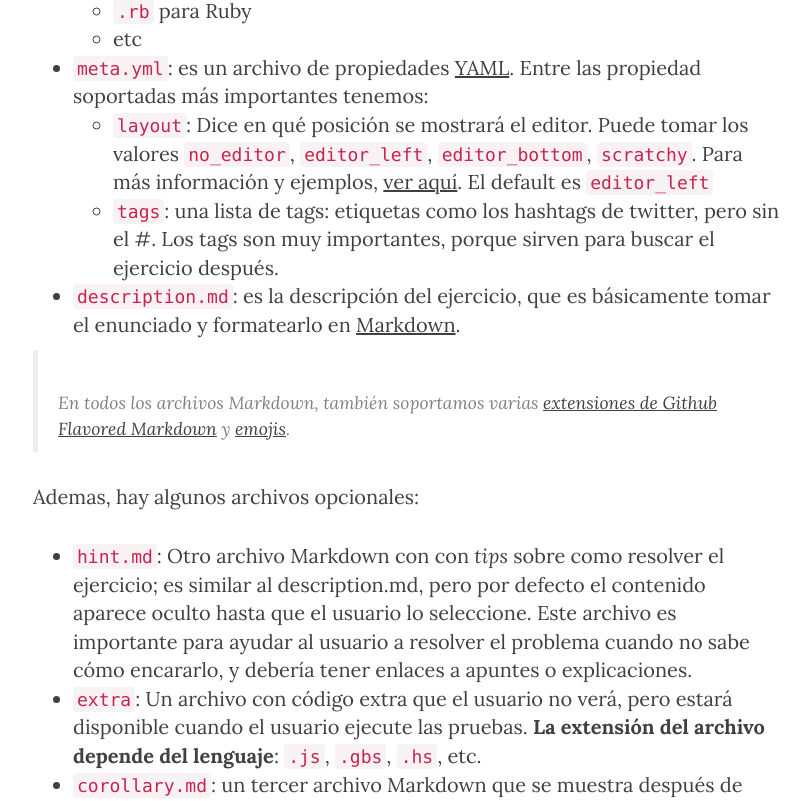
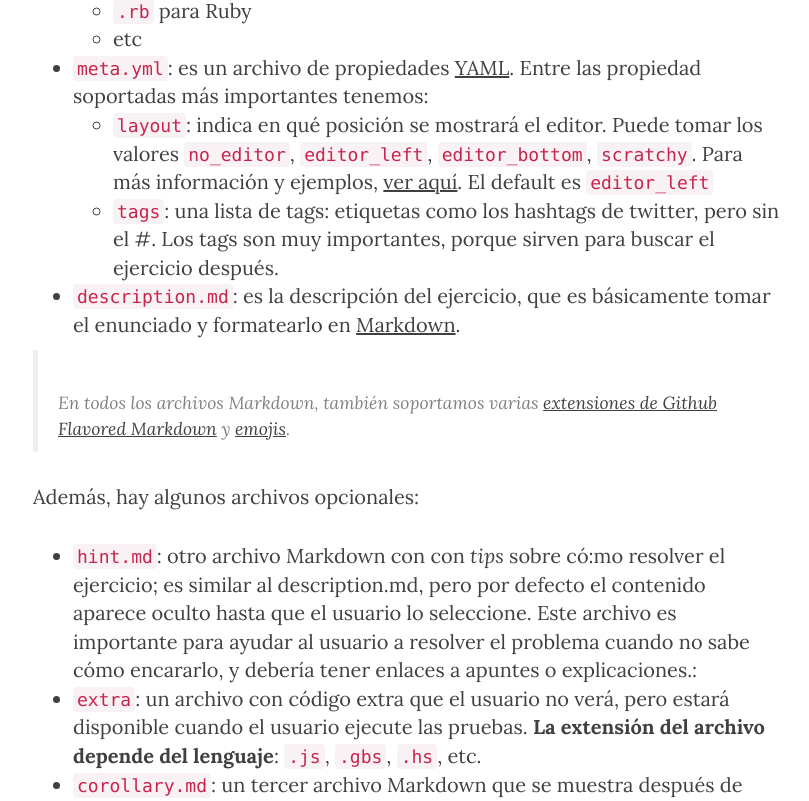
Before and after one commit to mumuki/mumuki.github.io, a Jekyll site: the page built from _posts/2015-07-10-escribiendo-guias.markdown, in a window 1280 px wide and 1400 px high, scrolled down 2740 px. Shown: the part 148-949 px from the top of the window, without its empty margins (232-1041 px from the left). Built offline with Jekyll 4.4.1, drawn with Linux system fonts in a browser that asks for light colours; nearby versions of some CDN libraries; some of the changed text lies outside the part shown.

Commit message:
Normalizando a minusculas despues del `: `

```diff
--- a/_posts/2015-07-10-escribiendo-guias.markdown
+++ b/_posts/2015-07-10-escribiendo-guias.markdown
@@ -87,16 +87,16 @@ Dentro de un directorio de ejercicio, deberemos crear tres archivos obligatorios
    * `.rb` para Ruby
    * etc
  * `meta.yml`: es un archivo de propiedades [YAML](http://yaml.org/). Entre las propiedad soportadas más importantes tenemos:
-    * `layout`: Dice en qué posición se mostrará el editor. Puede tomar los valores `no_editor`, `editor_left`, `editor_bottom`, `scratchy`. Para más información y ejemplos, [ver aquí](https://github.com/mumuki/mumuki-platform/pull/235#issue-89811282). El default es `editor_left`
+    * `layout`: indica en qué posición se mostrará el editor. Puede tomar los valores `no_editor`, `editor_left`, `editor_bottom`, `scratchy`. Para más información y ejemplos, [ver aquí](https://github.com/mumuki/mumuki-platform/pull/235#issue-89811282). El default es `editor_left`
     * `tags`: una lista de tags: etiquetas como los hashtags de twitter, pero sin el #. Los tags son muy importantes, porque sirven para buscar el ejercicio después.
  * `description.md`: es la descripción del ejercicio, que es básicamente tomar el enunciado y formatearlo en [Markdown](http://daringfireball.net/projects/markdown/).
 
  > En todos los archivos Markdown, también soportamos varias [extensiones de Github Flavored Markdown](https://help.github.com/articles/github-flavored-markdown/) y [emojis](http://www.emoji-cheat-sheet.com/).
 
-Ademas, hay algunos archivos opcionales:
+Además, hay algunos archivos opcionales:
 
- * `hint.md`: Otro archivo Markdown con con _tips_ sobre como resolver el ejercicio; es similar al description.md, pero por defecto el contenido aparece oculto hasta que el usuario lo seleccione. Este archivo es importante para ayudar al usuario a resolver el problema cuando no sabe cómo encararlo, y debería tener enlaces a apuntes o explicaciones.
- * `extra`: Un archivo con código extra que el usuario no verá, pero estará disponible cuando el usuario ejecute las pruebas. **La extensión del archivo depende del lenguaje**: `.js`, `.gbs`, `.hs`, etc.
+ * `hint.md`: otro archivo Markdown con con _tips_ sobre có:mo resolver el ejercicio; es similar al description.md, pero por defecto el contenido aparece oculto hasta que el usuario lo seleccione. Este archivo es importante para ayudar al usuario a resolver el problema cuando no sabe cómo encararlo, y debería tener enlaces a apuntes o explicaciones.:
+ * `extra`: un archivo con código extra que el usuario no verá, pero estará disponible cuando el usuario ejecute las pruebas. **La extensión del archivo depende del lenguaje**: `.js`, `.gbs`, `.hs`, etc.
  * `corollary.md`: un tercer archivo Markdown que se muestra después de hacer bien el ejercicio
  * `expectations.yml`: un YML con las _expectations_, [podés leer sobre eso acá](http://mumuki.org/expectativas/plataform/2015/06/16/el-lenguaje-de-expectativas.html)
 
```
Also changed, not shown: other parts of _posts/2015-07-10-escribiendo-guias.markdown (+5 -5 lines).
